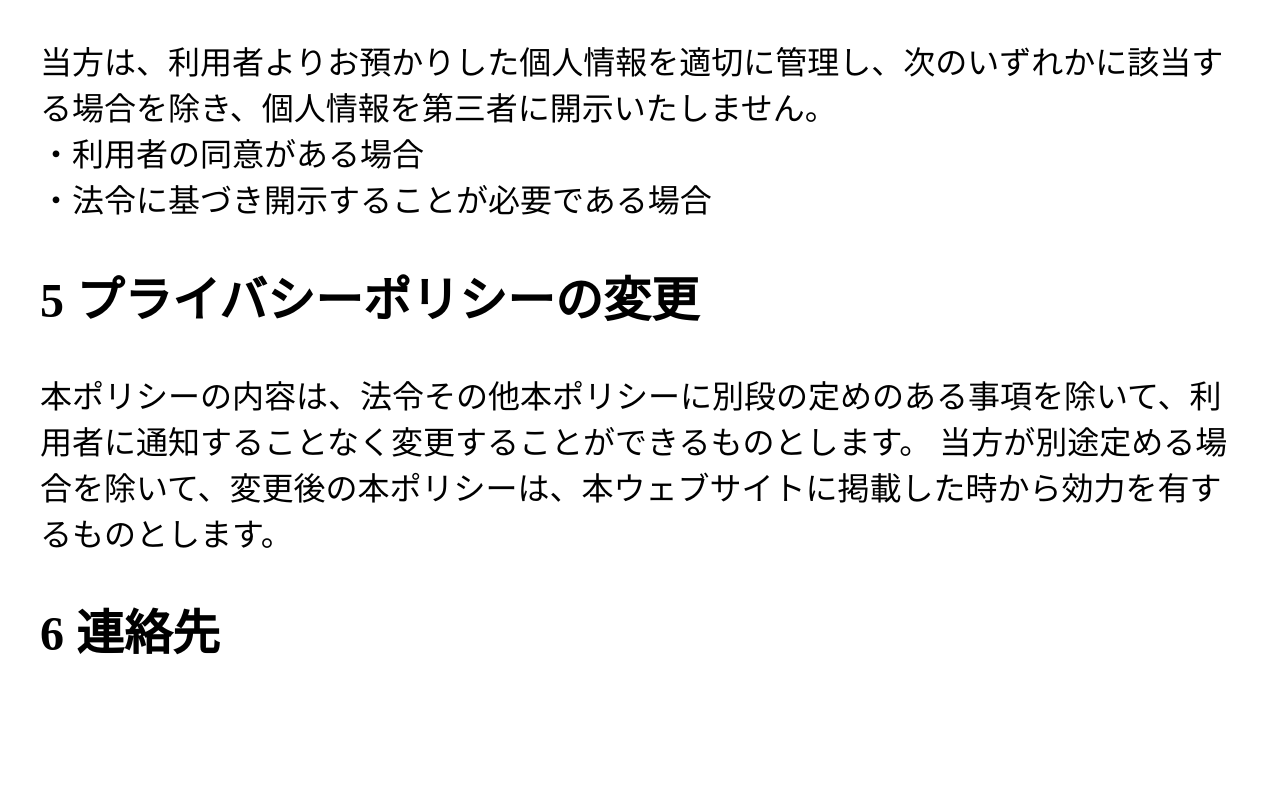
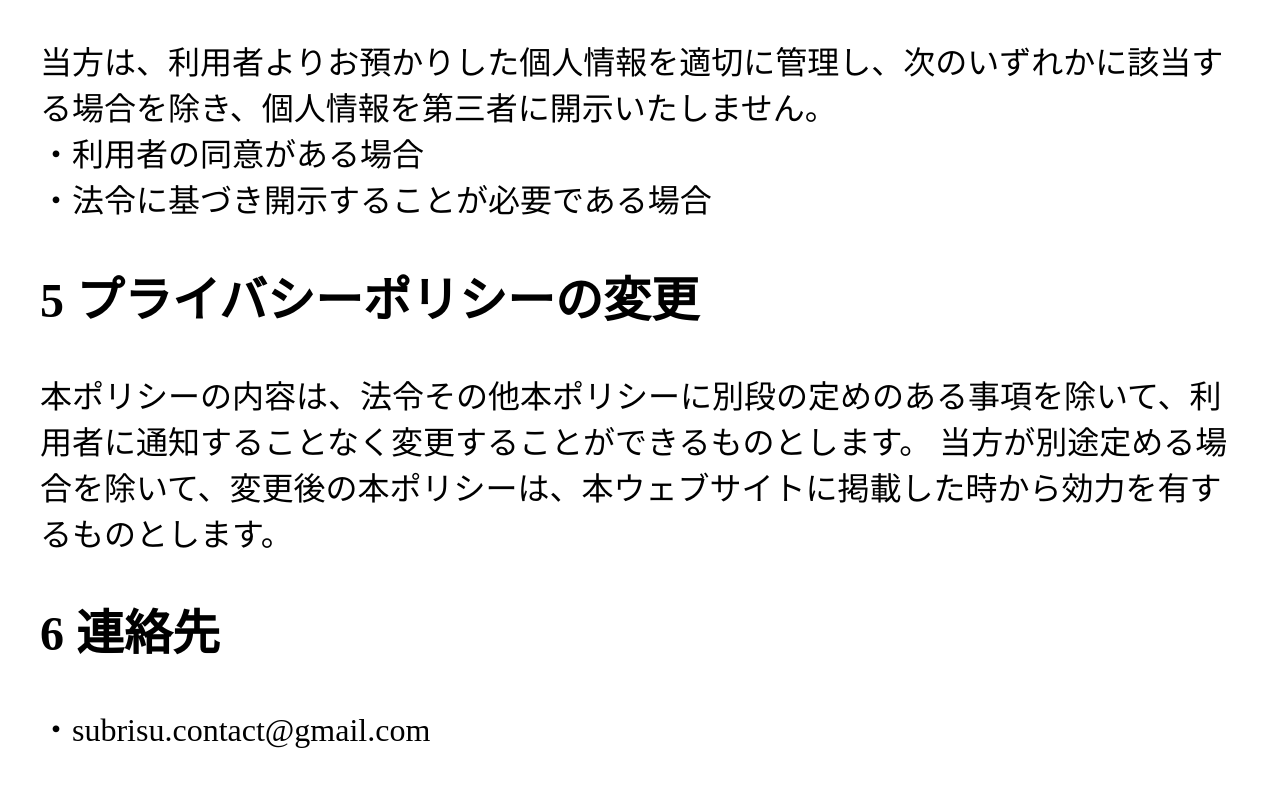
Before and after one commit to koheimikami3/subris-privacy, a plain HTML site: page index.html in a window 1280 px wide. Shown: the part 2068-2855 px from the top of the page. Before the commit the page ends 2809 px from the top, so only its background shows below. Drawn offline with Linux system fonts and the light colour scheme.

Commit message:
Update index.html

```diff
--- a/index.html
+++ b/index.html
@@ -21,6 +21,7 @@
 <p>本ポリシーの内容は、法令その他本ポリシーに別段の定めのある事項を除いて、利用者に通知することなく変更することができるものとします。
 当方が別途定める場合を除いて、変更後の本ポリシーは、本ウェブサイトに掲載した時から効力を有するものとします。</p>
 <h2 id="6-">6 連絡先</h2>
+<p>・subrisu.contact@gmail.com</p>
 <br>
 </body>
 </html>
```
